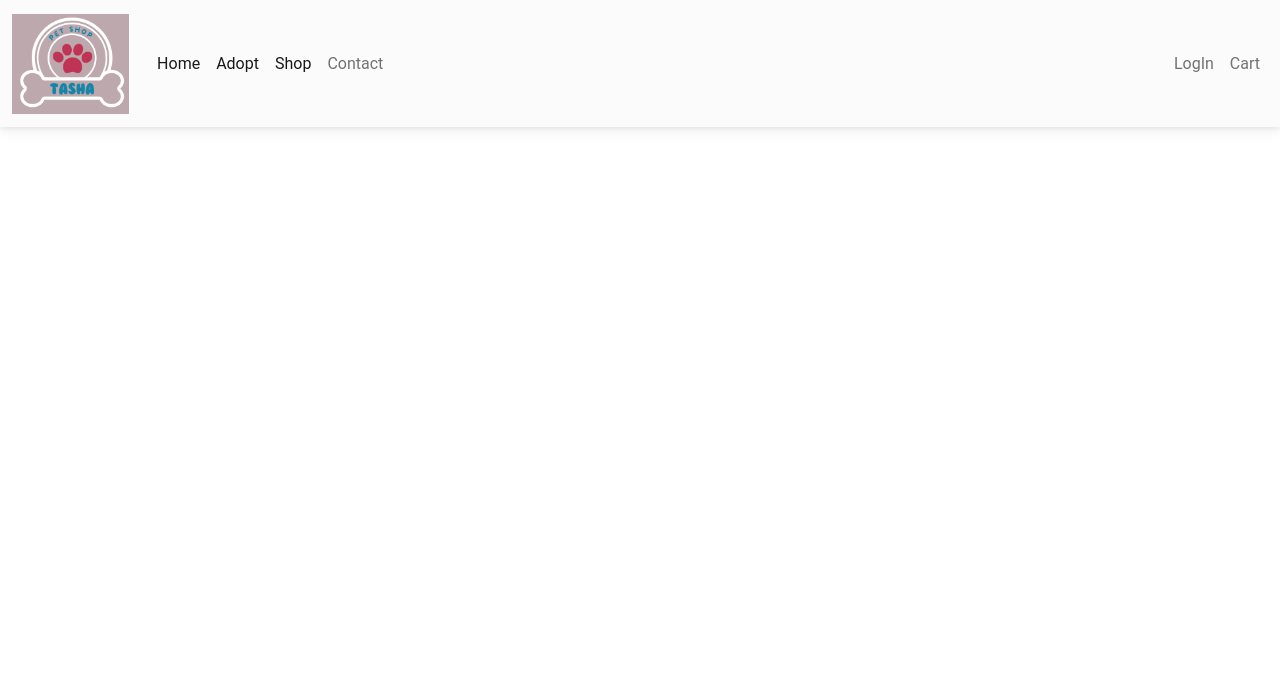
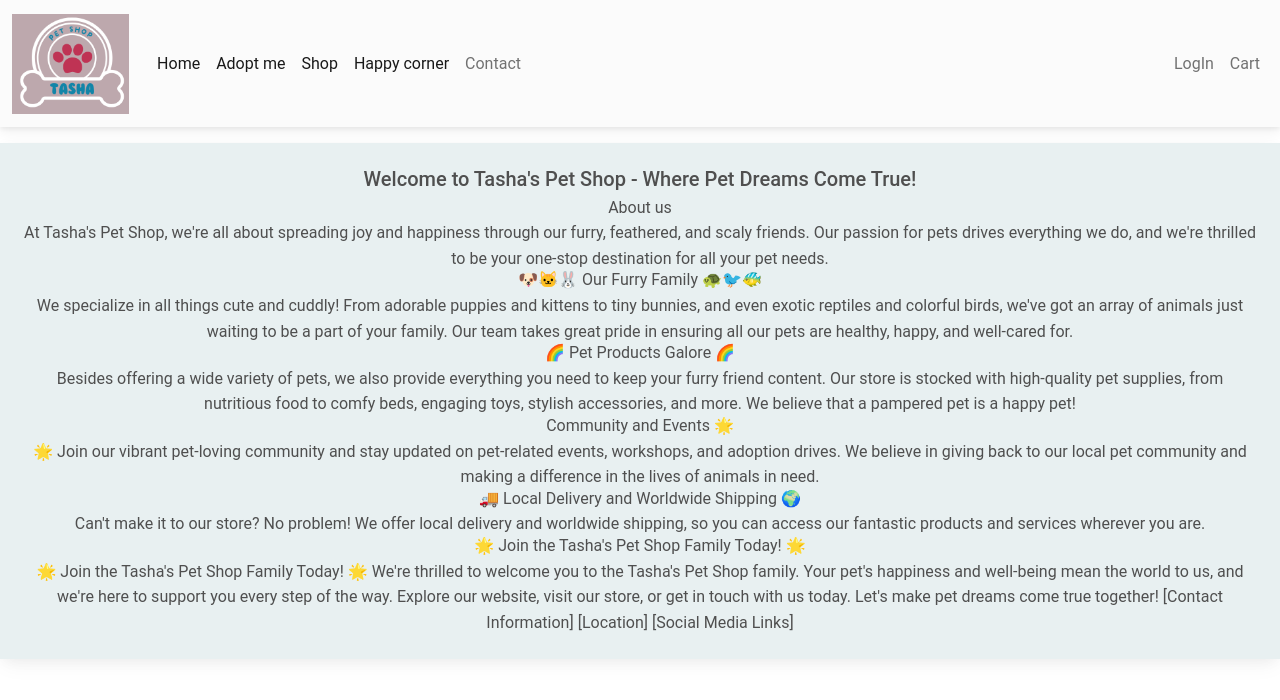
Before and after one commit to tamarazivkovic994/Pet-shop, a React (Create React App) app in the folder Front/: page / in a window 1280 px wide. Shown: the top 700 px of the page. Built offline with nearby package versions, Linux system fonts and the light colour scheme.

Commit message:
update
text in home.js

```diff
--- a/Front/src/App.js
+++ b/Front/src/App.js
@@ -7,7 +7,7 @@ import Login from "./pages/Login";
 import Register from "./pages/Register";
 import Header from "./components/Header";
 import Contact from "./pages/Contact";
-
+import Home from "./pages/Home";
 
 function App() {
   const dispatch = useDispatch();
@@ -20,11 +20,11 @@ function App() {
   return (
     <BrowserRouter>
       <div className="App">
-        <Header></Header>
+        <Header />
         <Routes>
-          {/* <Route path='/' element={<Home></Home>}></Route> */}
-          <Route path="/login" element={<Login></Login>}></Route>
-          <Route path="/register" element={<Register></Register>}></Route>
+          <Route path="/" element={<Home />}></Route>
+          <Route path="/login" element={<Login />}></Route>
+          <Route path="/register" element={<Register />}></Route>
           <Route path="/contact" element={<Contact />}></Route>
           {/* <Route path="*" element={<NotFound></NotFound>}></Route> */}
         </Routes>
--- a/Front/src/components/Header.js
+++ b/Front/src/components/Header.js
@@ -28,7 +28,7 @@ export default function Header() {
   return (
     <MDBNavbar expand="lg" light bgColor="light">
       <MDBContainer fluid>
-        <MDBNavbarBrand href="/home" className="icon-header">
+        <MDBNavbarBrand href="/" className="icon-header">
           <img
             src={img}
             alt="logo"
@@ -52,18 +52,23 @@ export default function Header() {
         <MDBCollapse navbar show={showNav}>
           <MDBNavbarNav>
             <MDBNavbarItem>
-              <MDBNavbarLink active aria-current="page" href="/home">
+              <MDBNavbarLink active href="/home">
                 Home
               </MDBNavbarLink>
             </MDBNavbarItem>
             <MDBNavbarItem>
-              <MDBNavbarLink active aria-current="page" href="/about">
-                Adopt
+              <MDBNavbarLink active href="/adoptme">
+                Adopt me
               </MDBNavbarLink>
             </MDBNavbarItem>
             <MDBNavbarItem>
-              <MDBNavbarLink active aria-current="page" href="/shop">
+              <MDBNavbarLink active href="/shop">
                 Shop
+              </MDBNavbarLink>
+            </MDBNavbarItem>
+            <MDBNavbarItem>
+              <MDBNavbarLink active href="/happycorner">
+                Happy corner
               </MDBNavbarLink>
             </MDBNavbarItem>
             <MDBNavbarItem>
--- a/Front/src/pages/Home.js
+++ b/Front/src/pages/Home.js
@@ -0,0 +1,61 @@
+import React from "react";
+import {
+  MDBCard,
+  MDBCardBody,
+  MDBCardTitle,
+  MDBCardSubTitle,
+  MDBCardText,
+} from "mdb-react-ui-kit";
+
+const Home = () => {
+
+  return (
+    <MDBCard className="d-flex justify-content-center mt-3">
+      <MDBCardBody>
+        <MDBCardTitle>
+          Welcome to Tasha's Pet Shop - Where Pet Dreams Come True!
+        </MDBCardTitle>
+        <MDBCardSubTitle>About us</MDBCardSubTitle>
+        <MDBCardText>
+          At Tasha's Pet Shop, we're all about spreading joy and happiness
+          through our furry, feathered, and scaly friends. Our passion for pets
+          drives everything we do, and we're thrilled to be your one-stop
+          destination for all your pet needs.
+          <MDBCardSubTitle>🐶🐱🐰 Our Furry Family 🐢🐦🐠 </MDBCardSubTitle>
+          We specialize in all things cute and cuddly! From adorable puppies and
+          kittens to tiny bunnies, and even exotic reptiles and colorful birds,
+          we've got an array of animals just waiting to be a part of your
+          family. Our team takes great pride in ensuring all our pets are
+          healthy, happy, and well-cared for.
+          <MDBCardSubTitle>🌈 Pet Products Galore 🌈 </MDBCardSubTitle>
+          Besides offering a wide variety of pets, we also provide everything
+          you need to keep your furry friend content. Our store is stocked with
+          high-quality pet supplies, from nutritious food to comfy beds,
+          engaging toys, stylish accessories, and more. We believe that a
+          pampered pet is a happy pet!
+          <MDBCardSubTitle> Community and Events 🌟 </MDBCardSubTitle>🌟 Join
+          our vibrant pet-loving community and stay updated on pet-related
+          events, workshops, and adoption drives. We believe in giving back to
+          our local pet community and making a difference in the lives of
+          animals in need.
+          <MDBCardSubTitle>
+            🚚 Local Delivery and Worldwide Shipping 🌍
+          </MDBCardSubTitle>
+          Can't make it to our store? No problem! We offer local delivery and
+          worldwide shipping, so you can access our fantastic products and
+          services wherever you are.
+          <MDBCardSubTitle>
+            🌟 Join the Tasha's Pet Shop Family Today! 🌟{" "}
+          </MDBCardSubTitle>
+          🌟 Join the Tasha's Pet Shop Family Today! 🌟 We're thrilled to
+          welcome you to the Tasha's Pet Shop family. Your pet's happiness and
+          well-being mean the world to us, and we're here to support you every
+          step of the way. Explore our website, visit our store, or get in touch
+          with us today. Let's make pet dreams come true together! [Contact
+          Information] [Location] [Social Media Links]
+        </MDBCardText>
+      </MDBCardBody>
+    </MDBCard>
+  );
+};
+export default Home;
```
Also changed, not shown: Front/src/pages/AdoptMe.js (added, +41 -0 lines).
